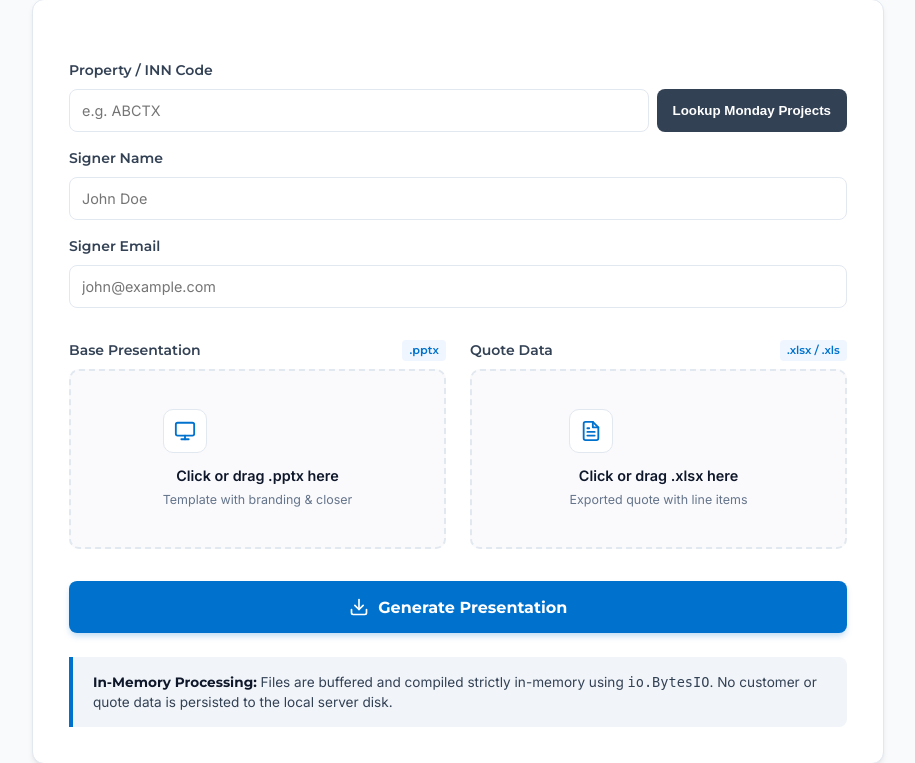
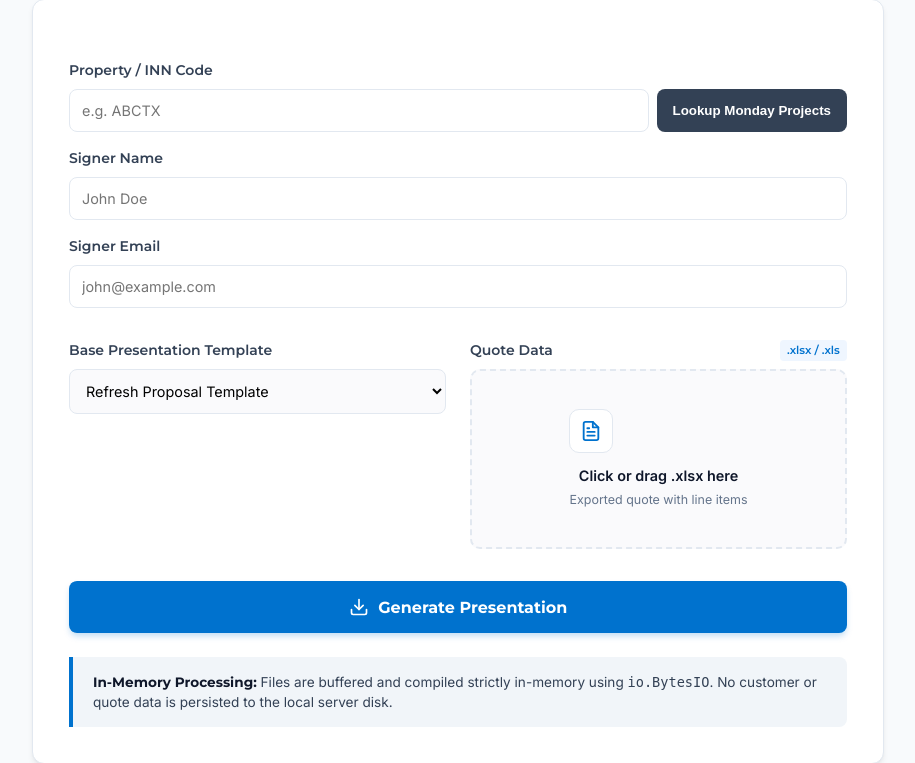
Before and after one commit to mattwegesin/quote-presentation-generator, a Flask app: template templates/index.html in a window 1280 px wide. Shown: the part 290-1053 px from the top of the page, without its empty margins (182-1097 px from the left). Run offline with Flask 3, Linux system fonts and the light colour scheme; the template is opened without the code that fills it, so the values that code supplies are empty.

Commit message:
feat: Add dropdown to select standard base presentation templates, bypassing manual upload

```diff
--- a/app.py
+++ b/app.py
@@ -118,36 +118,44 @@ def generate():
     3. Synthesizes slide deck with financial calculations, summary cards, and disclaimers.
     4. Directly streams compiled PPTX back to the client as an attachment.
     """
-    # Verify both file parts exist in multipart request
-    if "base_pptx" not in request.files or "quote_excel" not in request.files:
-        msg = "Both 'Base Presentation (.pptx)' and 'Quote Data (.xlsx)' files are required."
+    # Verify file parts exist
+    base_pptx_choice = request.form.get("base_pptx_choice", "custom")
+    if base_pptx_choice == "custom" and "base_pptx" not in request.files:
+        msg = "The 'Base Presentation (.pptx)' file is required for a custom upload."
         logger.warning(msg)
         if request.headers.get("X-Requested-With") == "XMLHttpRequest" or request.accept_mimetypes.accept_json:
             return jsonify({"success": False, "error": msg}), 400
         flash(msg, "error")
         return redirect(url_for("index"))
 
-    base_pptx_file = request.files["base_pptx"]
-    quote_excel_file = request.files["quote_excel"]
-
-    # Verify filenames
-    if not base_pptx_file.filename or not quote_excel_file.filename:
-        msg = "Please select both files before clicking Generate Presentation."
+    if "quote_excel" not in request.files:
+        msg = "The 'Quote Data (.xlsx)' file is required."
         logger.warning(msg)
         if request.headers.get("X-Requested-With") == "XMLHttpRequest" or request.accept_mimetypes.accept_json:
             return jsonify({"success": False, "error": msg}), 400
         flash(msg, "error")
         return redirect(url_for("index"))
 
-    # Validate file extensions
-    if not has_allowed_extension(base_pptx_file.filename, ALLOWED_PPTX_EXTENSIONS):
-        msg = f"Invalid base presentation format '{base_pptx_file.filename}'. Only .pptx files are supported."
+    quote_excel_file = request.files["quote_excel"]
+
+    # Verify filenames
+    if base_pptx_choice == "custom" and not request.files.get("base_pptx").filename:
+        msg = "Please select a base presentation file before clicking Generate Presentation."
         logger.warning(msg)
         if request.headers.get("X-Requested-With") == "XMLHttpRequest" or request.accept_mimetypes.accept_json:
             return jsonify({"success": False, "error": msg}), 400
         flash(msg, "error")
         return redirect(url_for("index"))
 
+    if not quote_excel_file.filename:
+        msg = "Please select an excel file before clicking Generate Presentation."
+        logger.warning(msg)
+        if request.headers.get("X-Requested-With") == "XMLHttpRequest" or request.accept_mimetypes.accept_json:
+            return jsonify({"success": False, "error": msg}), 400
+        flash(msg, "error")
+        return redirect(url_for("index"))
+
+    # Validate excel extension
     if not has_allowed_extension(quote_excel_file.filename, ALLOWED_EXCEL_EXTENSIONS):
         msg = f"Invalid quote data format '{quote_excel_file.filename}'. Only .xlsx or .xls files are supported."
         logger.warning(msg)
@@ -193,13 +201,30 @@ def generate():
         generate_gsa = request.form.get("generate_gsa", "false").lower() == "true"
         gsa_notes = request.form.get("gsa_notes", "").strip()
 
-        # Read uploaded files directly into in-memory BytesIO buffers
-        logger.info(
-            "Buffering files in memory: base='%s', quote='%s'",
-            secure_filename(base_pptx_file.filename),
-            secure_filename(quote_excel_file.filename)
-        )
-        pptx_stream = io.BytesIO(base_pptx_file.read())
+        # Load PPTX into stream
+        pptx_stream = io.BytesIO()
+        if base_pptx_choice == "custom":
+            base_pptx_file = request.files.get("base_pptx")
+            if not has_allowed_extension(base_pptx_file.filename, ALLOWED_PPTX_EXTENSIONS):
+                msg = f"Invalid base presentation format '{base_pptx_file.filename}'. Only .pptx files are supported."
+                logger.warning(msg)
+                if request.headers.get("X-Requested-With") == "XMLHttpRequest" or request.accept_mimetypes.accept_json:
+                    return jsonify({"success": False, "error": msg}), 400
+                flash(msg, "error")
+                return redirect(url_for("index"))
+            logger.info("Buffering custom PPTX file in memory: '%s'", secure_filename(base_pptx_file.filename))
+            pptx_stream.write(base_pptx_file.read())
+        else:
+            local_path = os.path.join(os.path.dirname(__file__), base_pptx_choice)
+            if not os.path.exists(local_path):
+                raise FileNotFoundError(f"Standard template {base_pptx_choice} not found on server.")
+            logger.info("Loading standard PPTX template from disk: '%s'", base_pptx_choice)
+            with open(local_path, "rb") as f:
+                pptx_stream.write(f.read())
+
+        pptx_stream.seek(0)
+
+        logger.info("Buffering Quote Excel file in memory: '%s'", secure_filename(quote_excel_file.filename))
         excel_stream = io.BytesIO(quote_excel_file.read())
 
         # ---------------------------------------------------------
--- a/templates/index.html
+++ b/templates/index.html
@@ -632,13 +632,19 @@
         </div>
         <div class="upload-grid">
           <!-- Base PPTX Upload -->
-          <div class="dropzone-container">
+          <div class="dropzone-container" style="display: flex; flex-direction: column;">
             <div class="dropzone-label">
-              <span>Base Presentation</span>
-              <span class="badge-req">.pptx</span>
+              <span>Base Presentation Template</span>
             </div>
-            <div class="dropzone" id="pptx-dropzone">
-              <input type="file" id="base_pptx" name="base_pptx" accept=".pptx" required>
+
+            <select id="base_pptx_choice" name="base_pptx_choice" style="margin-bottom: 1rem; padding: 0.75rem; border: 1px solid var(--border-color); border-radius: 8px; font-family: var(--font-inter); font-size: 0.9rem; background-color: #FAFAFC;">
+              <option value="Refresh_Proposal_Template.pptx">Refresh Proposal Template</option>
+              <option value="Cabling_Proposal_Template.pptx">Cabling Proposal Template</option>
+              <option value="custom">-- Upload Custom Template --</option>
+            </select>
+
+            <div class="dropzone" id="pptx-dropzone" style="display: none;">
+              <input type="file" id="base_pptx" name="base_pptx" accept=".pptx">
               <div class="dropzone-content" id="pptx-content">
                 <div class="dropzone-icon">
                   <svg width="22" height="22" viewBox="0 0 24 24" fill="none" stroke="currentColor" stroke-width="2" stroke-linecap="round" stroke-linejoin="round">
@@ -879,6 +885,23 @@
     const mondayItemSelect = document.getElementById('monday_item_id');
     const mondayItemNameInput = document.getElementById('monday_item_name');
 
+    const basePptxChoice = document.getElementById('base_pptx_choice');
+    const pptxDropzone = document.getElementById('pptx-dropzone');
+    const basePptxInput = document.getElementById('base_pptx');
+
+    if (basePptxChoice) {
+      basePptxChoice.addEventListener('change', () => {
+        if (basePptxChoice.value === 'custom') {
+          pptxDropzone.style.display = 'block';
+        } else {
+          pptxDropzone.style.display = 'none';
+          basePptxInput.value = ''; // clear any uploaded file
+          document.getElementById('pptx-content').style.display = 'flex';
+          document.getElementById('pptx-preview').style.display = 'none';
+        }
+      });
+    }
+
     const gsaModal = document.getElementById('gsaModal');
     const modalInnCode = document.getElementById('modalInnCode');
     const btnGsaNo = document.getElementById('btnGsaNo');
@@ -1036,8 +1059,14 @@
         return;
       }
 
-      if (!pptxInput.files[0] || !excelInput.files[0]) {
-        showError("Please upload both the Base Presentation (.pptx) and Quote Data (.xlsx) files.");
+      const pptxChoice = document.getElementById('base_pptx_choice').value;
+      if (pptxChoice === 'custom' && !pptxInput.files[0]) {
+        showError("Please upload the Custom Base Presentation (.pptx) file.");
+        return;
+      }
+
+      if (!excelInput.files[0]) {
+        showError("Please upload the Quote Data (.xlsx) file.");
         return;
       }
 
```
